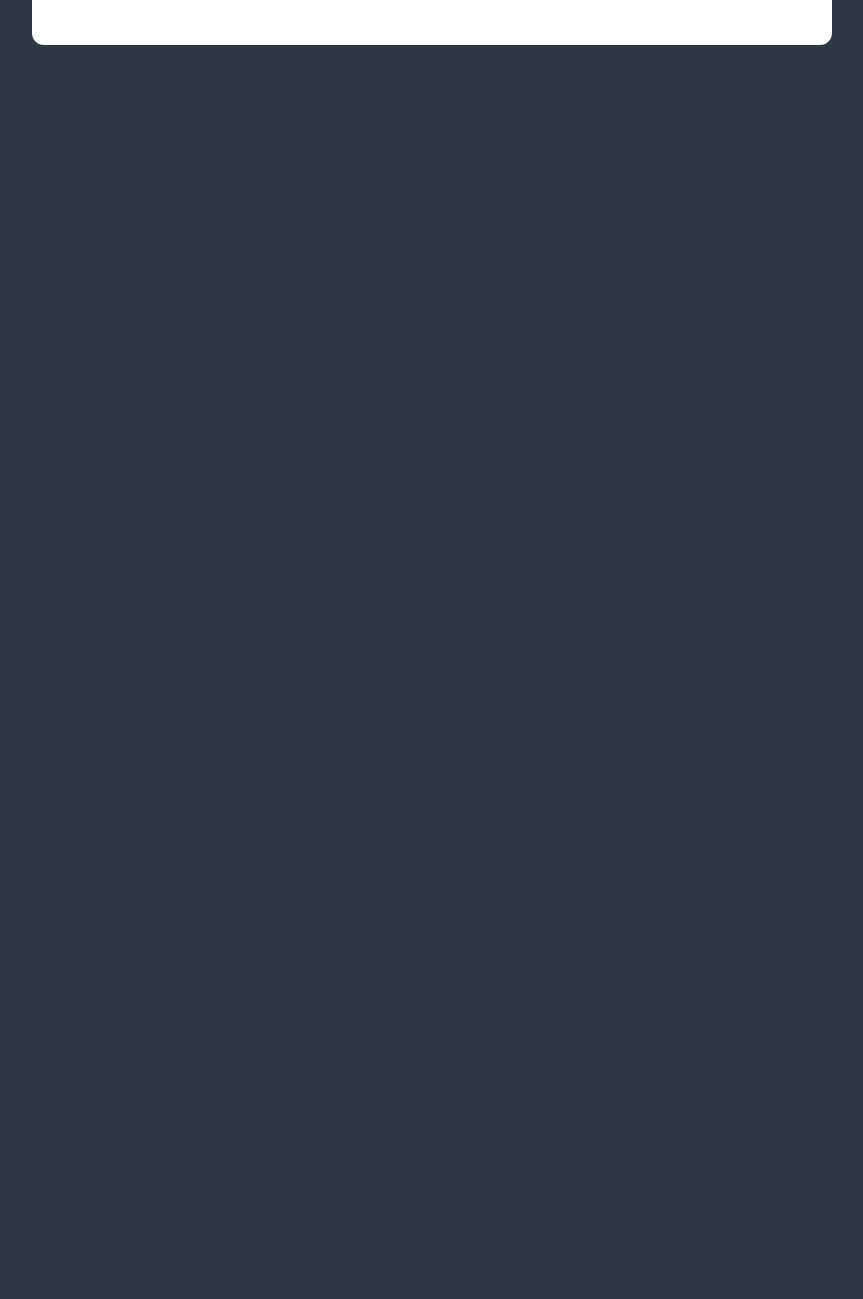
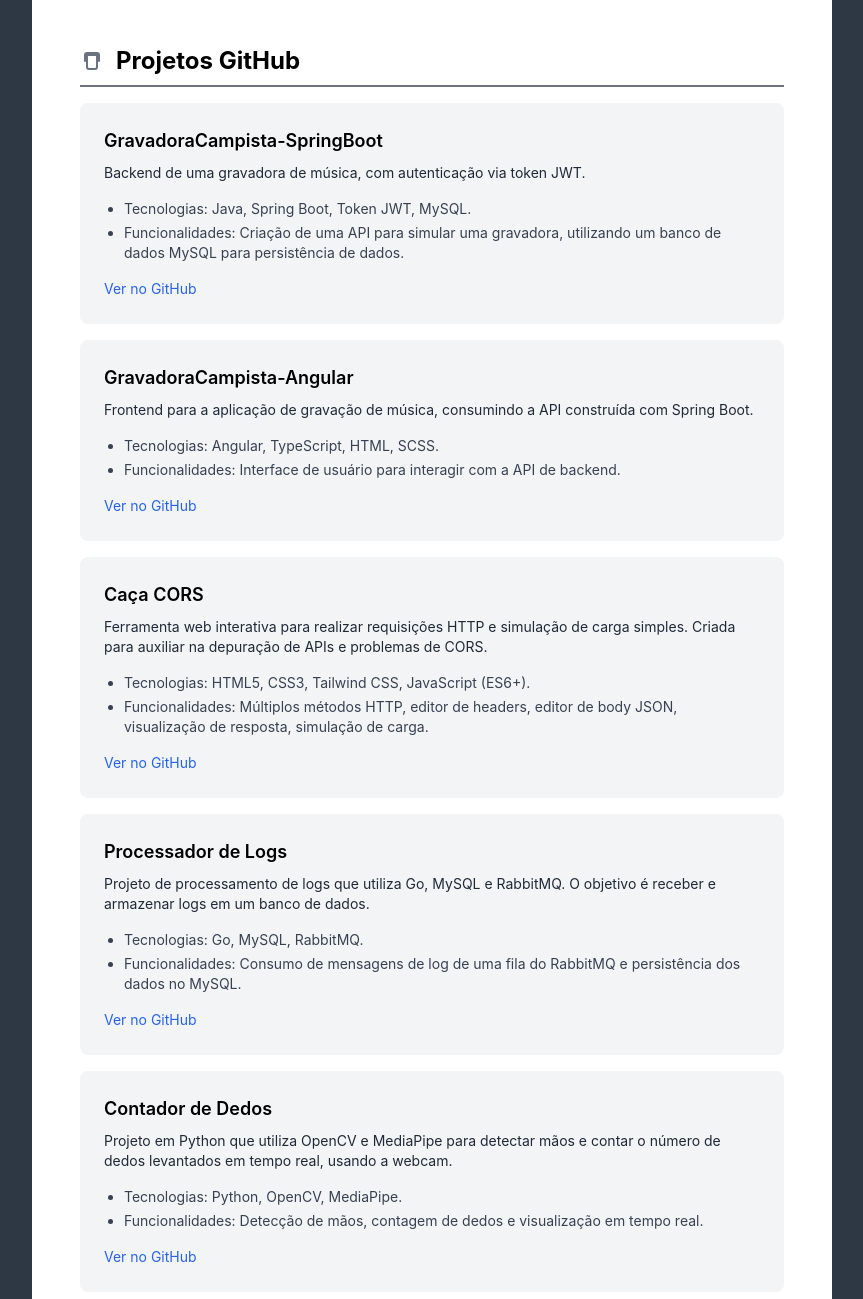
Before and after one commit to WallaceCampista/Curriculo, a plain HTML site: page index.html in a window 1280 px wide. Shown: the part 1881-3180 px from the top of the page, without its empty margins (208-1071 px from the left). Before the commit the page ends 1974 px from the top, so only its background shows below. Drawn offline with nearby package versions, Linux system fonts and the light colour scheme; a web font is replaced by a local one.

Commit message:
Adicione a seção de projetos GitHub com detalhes sobre projetos e links para repositórios

```diff
--- a/index.html
+++ b/index.html
@@ -169,7 +169,7 @@
             </section>
 
             <!-- Seção de Qualificações e Atividades Complementares -->
-            <section id="qualificacoes">
+            <section id="qualificacoes" class="mb-8">
                 <h2 class="text-2xl font-bold text-black mb-4 border-b-2 border-blue-500 pb-2 flex items-center">
                     <!-- Ícone de qualificação/certificado -->
                     <svg xmlns="http://www.w3.org/2000/svg" class="h-6 w-6 mr-3 text-blue-500" fill="none" viewBox="0 0 24 24" stroke="currentColor">
@@ -192,8 +192,67 @@
                 </div>
             </section>
 
+            <!-- Seção de Projetos GitHub -->
+            <section id="projetos-github">
+                <h2 class="text-2xl font-bold text-black mb-4 border-b-2 border-gray-500 pb-2 flex items-center">
+                    <!-- Ícone de projeto/código -->
+                    <svg xmlns="http://www.w3.org/2000/svg" class="h-6 w-6 mr-3 text-gray-500" fill="none" viewBox="0 0 24 24" stroke="currentColor">
+                        <path stroke-linecap="round" stroke-linejoin="round" stroke-width="2" d="M10 20h4M5 12V6a2 2 0 012-2h10a2 2 0 012 2v6m-4 8H9a2 2 0 01-2-2V6h10v12a2 2 0 01-2 2z"/>
+                    </svg>
+                    Projetos GitHub
+                </h2>
+                <!-- Card do Projeto GravadoraCampista-SpringBoot -->
+                <div class="bg-gray-100 rounded-lg p-6 mb-4 hover-effect">
+                    <h3 class="text-lg font-semibold text-black mb-2">GravadoraCampista-SpringBoot</h3>
+                    <p class="text-sm text-gray-800 mb-4">Backend de uma gravadora de música, com autenticação via token JWT.</p>
+                    <ul class="list-disc pl-5 text-gray-700 text-sm space-y-1">
+                        <li>Tecnologias: Java, Spring Boot, Token JWT, MySQL.</li>
+                        <li>Funcionalidades: Criação de uma API para simular uma gravadora, utilizando um banco de dados MySQL para persistência de dados.</li>
+                    </ul>
+                    <a href="https://github.com/WallaceCampista/GravadoraCampista-SpringBoot" target="_blank" class="mt-4 inline-block text-blue-600 hover:underline text-sm">Ver no GitHub</a>
+                </div>
+                <!-- Card do Projeto GravadoraCampista-Angular -->
+                <div class="bg-gray-100 rounded-lg p-6 mb-4 hover-effect">
+                    <h3 class="text-lg font-semibold text-black mb-2">GravadoraCampista-Angular</h3>
+                    <p class="text-sm text-gray-800 mb-4">Frontend para a aplicação de gravação de música, consumindo a API construída com Spring Boot.</p>
+                    <ul class="list-disc pl-5 text-gray-700 text-sm space-y-1">
+                        <li>Tecnologias: Angular, TypeScript, HTML, SCSS.</li>
+                        <li>Funcionalidades: Interface de usuário para interagir com a API de backend.</li>
+                    </ul>
+                    <a href="https://github.com/WallaceCampista/GravadoraCampista-Angular" target="_blank" class="mt-4 inline-block text-blue-600 hover:underline text-sm">Ver no GitHub</a>
+                </div>
+                <!-- Card do Projeto Caça CORS -->
+                <div class="bg-gray-100 rounded-lg p-6 mb-4 hover-effect">
+                    <h3 class="text-lg font-semibold text-black mb-2">Caça CORS</h3>
+                    <p class="text-sm text-gray-800 mb-4">Ferramenta web interativa para realizar requisições HTTP e simulação de carga simples. Criada para auxiliar na depuração de APIs e problemas de CORS.</p>
+                    <ul class="list-disc pl-5 text-gray-700 text-sm space-y-1">
+                        <li>Tecnologias: HTML5, CSS3, Tailwind CSS, JavaScript (ES6+).</li>
+                        <li>Funcionalidades: Múltiplos métodos HTTP, editor de headers, editor de body JSON, visualização de resposta, simulação de carga.</li>
+                    </ul>
+                    <a href="https://github.com/WallaceCampista/CacaCORS" target="_blank" class="mt-4 inline-block text-blue-600 hover:underline text-sm">Ver no GitHub</a>
+                </div>
+                <!-- Card do Projeto Processador de Logs -->
+                <div class="bg-gray-100 rounded-lg p-6 mb-4 hover-effect">
+                    <h3 class="text-lg font-semibold text-black mb-2">Processador de Logs</h3>
+                    <p class="text-sm text-gray-800 mb-4">Projeto de processamento de logs que utiliza Go, MySQL e RabbitMQ. O objetivo é receber e armazenar logs em um banco de dados.</p>
+                    <ul class="list-disc pl-5 text-gray-700 text-sm space-y-1">
+                        <li>Tecnologias: Go, MySQL, RabbitMQ.</li>
+                        <li>Funcionalidades: Consumo de mensagens de log de uma fila do RabbitMQ e persistência dos dados no MySQL.</li>
+                    </ul>
+                    <a href="https://github.com/WallaceCampista/ProcessadorDeLogs" target="_blank" class="mt-4 inline-block text-blue-600 hover:underline text-sm">Ver no GitHub</a>
+                </div>
+                <!-- Card do Projeto Contador de Dedos -->
+                <div class="bg-gray-100 rounded-lg p-6 hover-effect">
+                    <h3 class="text-lg font-semibold text-black mb-2">Contador de Dedos</h3>
+                    <p class="text-sm text-gray-800 mb-4">Projeto em Python que utiliza OpenCV e MediaPipe para detectar mãos e contar o número de dedos levantados em tempo real, usando a webcam.</p>
+                    <ul class="list-disc pl-5 text-gray-700 text-sm space-y-1">
+                        <li>Tecnologias: Python, OpenCV, MediaPipe.</li>
+                        <li>Funcionalidades: Detecção de mãos, contagem de dedos e visualização em tempo real.</li>
+                    </ul>
+                    <a href="https://github.com/WallaceCampista/ContadorDedos" target="_blank" class="mt-4 inline-block text-blue-600 hover:underline text-sm">Ver no GitHub</a>
+                </div>
+            </section>
         </div>
-
     </div>
 </div>
 
```
